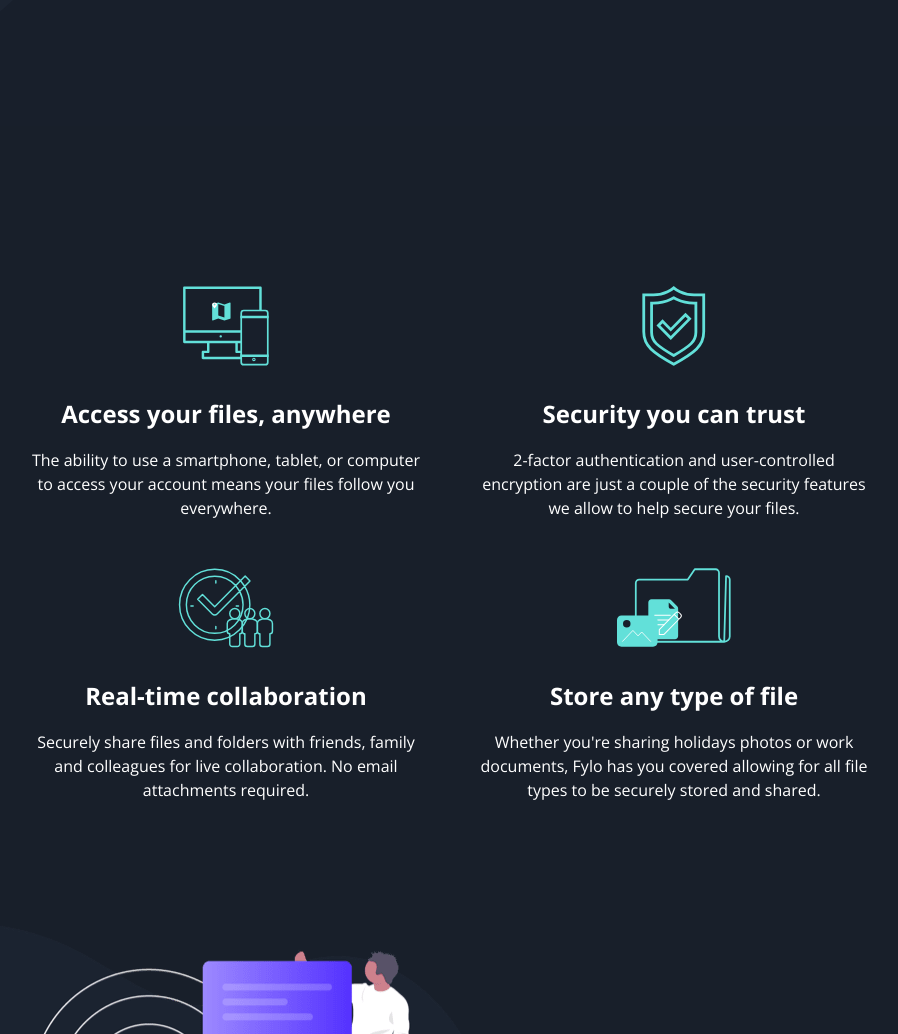
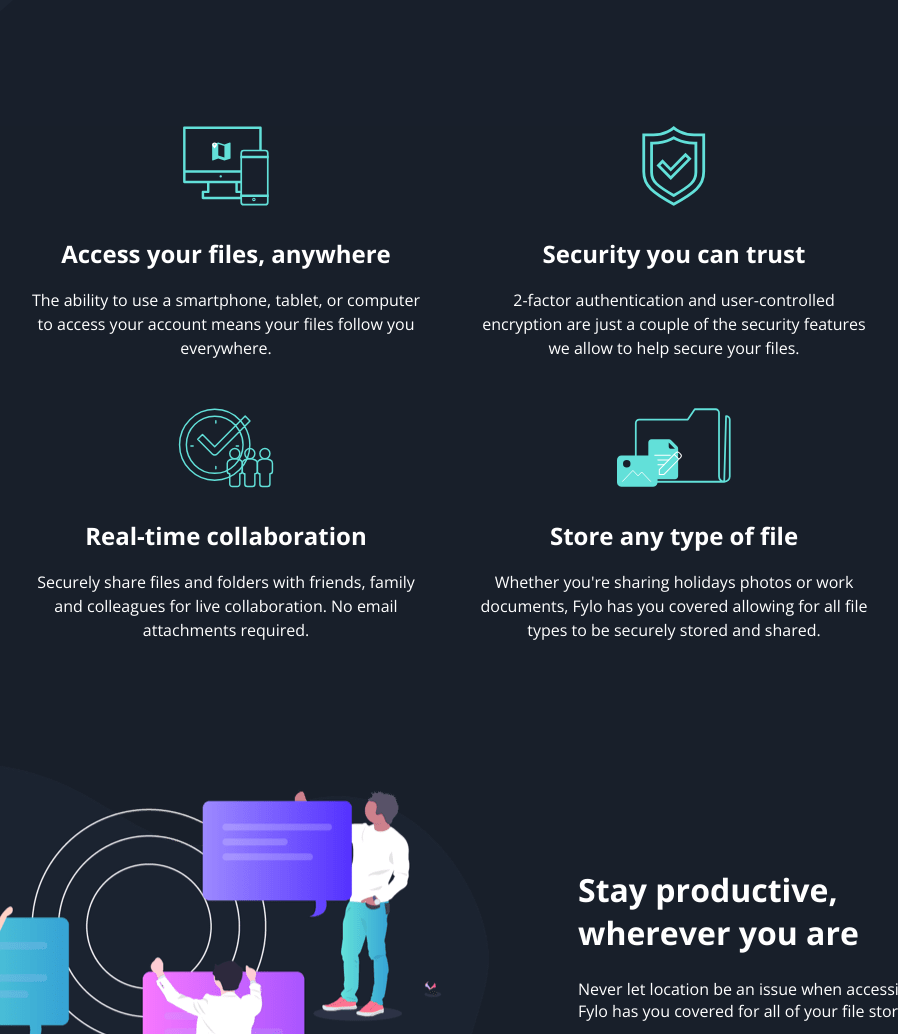
Before and after one commit to Oliver-92/Fylo-Landing-Page, a plain HTML site: page index.html in a window 1280 px wide. Shown: the part 1040-2074 px from the top of the page, without its empty margins (190-1088 px from the left). Drawn offline with nearby package versions, Linux system fonts and the light colour scheme.

Commit message:
readme update

```diff
--- a/css/styles.css
+++ b/css/styles.css
@@ -465,7 +465,7 @@ body {
         align-items: center;
         flex-wrap: wrap;
         gap: 3rem;
-        padding: 10rem 0 2rem;
+        padding: 5rem 0 2rem;
     }
 
     .feature {
@@ -495,6 +495,10 @@ body {
 @media (min-width: 1012px) {
     .hero_title {
         font-size: 2.5rem;
+    }
+
+    .features {
+        padding: 0 0 2rem;
     }
 
     .productivity {
```
Also changed, not shown: 1 other file.
